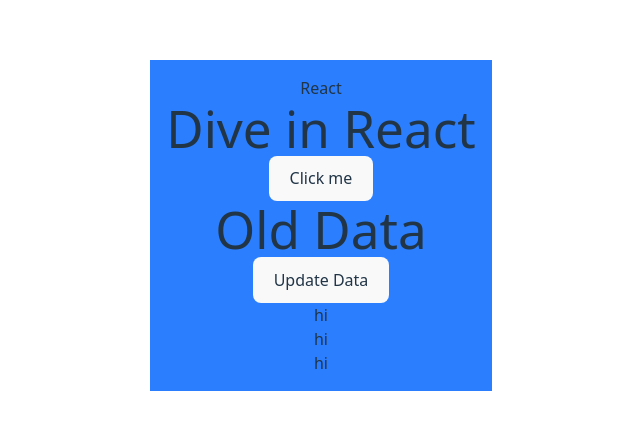
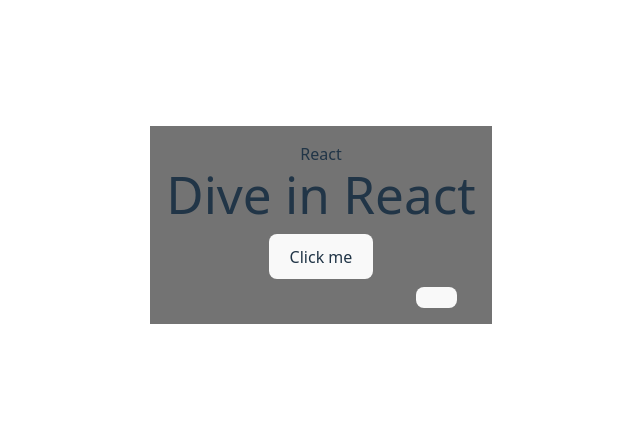
Before and after one commit to sahil-md1/Upskill_in_React, a React (Vite) app: page / in a window 1280 px wide. Shown: the part 175-604 px from the top of the page, without its empty margins (319-959 px from the left). Built offline with nearby package versions, Linux system fonts and the light colour scheme.

Commit message:
input filrf

```diff
--- a/src/App.jsx
+++ b/src/App.jsx
@@ -5,13 +5,17 @@
 import User from "./Components/User";
 import State from "./Components/state";
 import ClassCompt from "./Components/ClassCompt";
+import Input from "./Components/Input";
+
+
 function App() {
   return (
-    <div className="p-4 bg-blue-500">
+    <div className="p-4 bg-neutral-500">
       React
       <User />
-      <State/>
-      <ClassCompt/>
+      {/* <State/> */}
+      {/* <ClassCompt name = {'sahil'} age= {43} email ={"getComputedStyle"}/> */}
+      <Input/>
     </div>
   );
 }
--- /dev/null
+++ b/src/Components/Input.tsx
@@ -0,0 +1,19 @@
+import React, { useState } from "react";
+
+function Input() {
+const [newData, setnewDate] = useState(null)
+    function getData(val) {
+        setnewDate(val.target.value)
+console.log(val.target.value, 'value');
+console.log(newData, 'value2');
+
+
+    }
+    return (
+        <div className="bg-auto" >
+            <input type = 'text' onChange={getData} ></input>
+            <button onClick={getData}></button>
+        </div>
+    )
+}
+export default Input;
--- a/src/Components/User.jsx
+++ b/src/Components/User.jsx
@@ -14,7 +14,7 @@
   return (
     <div className="">
       <h1>{data}</h1>
-      <div>
+      <div className="mt-3">
         <button onClick={() => apple()}> Click me</button>
       </div>
     </div>
```
